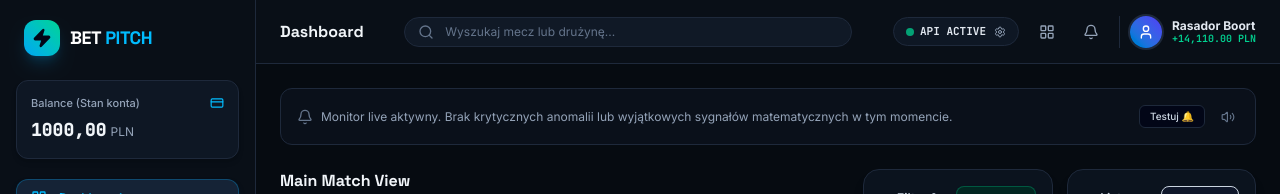
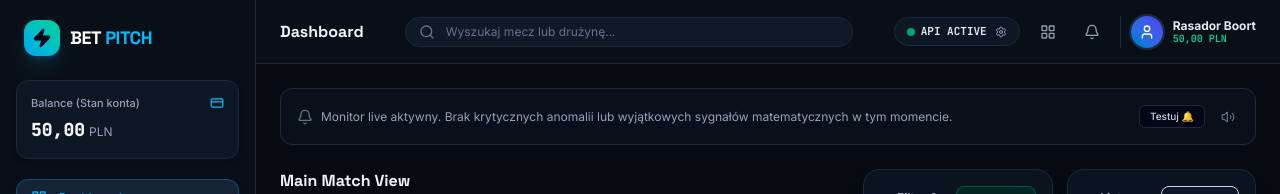
Before and after one commit to lukasz8423-code/AI-Pi-ka-, a React (Vite) app: page / in a window 1280 px wide. Shown: the top 194 px of the page. Built offline with nearby package versions, Linux system fonts and the light colour scheme.

Commit message:
Ujednolicenie salda bankrollu (50.00 PLN domyslnie), usuniecie rozbieznosci i czyszczenie starych danych z pamieci

```diff
--- a/src/App.tsx
+++ b/src/App.tsx
@@ -55,7 +55,7 @@ export default function App() {
 
   const [bankrollSettings, setBankrollSettings] = useState<BankrollSettings>(() => {
     const defaultBankroll: BankrollSettings = {
-      initial: 1000,
+      initial: 50.00,
       strategy: 'percent',
       parameter: 2,
     };
@@ -64,8 +64,10 @@ export default function App() {
       try {
         const parsed = JSON.parse(saved);
         if (parsed && typeof parsed === 'object') {
+          // Reset / sanitacja starych wartości (takich jak 1000, 14110 zł)
+          const isOldOrInvalid = !parsed.initial || parsed.initial === 1000 || parsed.initial >= 10000;
           return {
-            initial: parsed.initial || 1000,
+            initial: isOldOrInvalid ? 50.00 : Number(parsed.initial),
             strategy: parsed.strategy || 'percent',
             parameter: parsed.parameter || 2
           };
@@ -123,7 +125,13 @@ export default function App() {
       const resolved = matches.filter(m => m.status === 'wygrany' || m.status === 'przegrany');
       resolved.forEach(m => {
         const odd = m.kursZalecany || 1.8;
-        const stake = m.betPlaced?.stake ?? 100;
+        let stake = m.betPlaced?.stake;
+        if (typeof stake !== 'number' || stake <= 0) {
+          stake = bankrollSettings.strategy === 'flat'
+            ? Math.min(bal, bankrollSettings.parameter)
+            : Math.max(1, Math.round(bal * (bankrollSettings.parameter / 100) * 100) / 100);
+        }
+        if (stake > bal) stake = bal;
         if (m.status === 'wygrany') {
           bal += stake * (odd - 1);
         } else if (m.status === 'przegrany') {
@@ -134,7 +142,7 @@ export default function App() {
       console.error("Błąd salda:", e);
     }
     return Math.round(bal * 100) / 100;
-  }, [bankrollSettings.initial, matches]);
+  }, [bankrollSettings, matches]);
 
   // Aktualnie wybrany mecz
   const selectedMatch = useMemo(() => {
@@ -259,6 +267,7 @@ export default function App() {
           onOpenProfile={() => setShowProfileModal(true)}
           isApiActive={true}
           activeNotificationsCount={activeNotificationsCount}
+          balance={currentBalance}
         />
 
 
--- a/src/components/AppTopHeader.tsx
+++ b/src/components/AppTopHeader.tsx
@@ -9,6 +9,7 @@ interface AppTopHeaderProps {
   onOpenProfile: () => void;
   isApiActive: boolean;
   activeNotificationsCount?: number;
+  balance?: number;
 }
 
 export const AppTopHeader: React.FC<AppTopHeaderProps> = ({
@@ -19,6 +20,7 @@ export const AppTopHeader: React.FC<AppTopHeaderProps> = ({
   onOpenProfile,
   isApiActive,
   activeNotificationsCount = 0,
+  balance = 50,
 }) => {
 
   return (
@@ -99,7 +101,9 @@ export const AppTopHeader: React.FC<AppTopHeaderProps> = ({
           </div>
           <div className="hidden md:flex flex-col text-left">
             <span className="text-xs font-bold text-slate-200 leading-tight group-hover:text-sky-300 transition">Rasador Boort</span>
-            <span className="text-[10px] font-mono font-semibold text-emerald-400 leading-tight">+14,110.00 PLN</span>
+            <span className="text-[10px] font-mono font-semibold text-emerald-400 leading-tight">
+              {balance.toLocaleString('pl-PL', { minimumFractionDigits: 2, maximumFractionDigits: 2 })} PLN
+            </span>
           </div>
         </button>
       </div>
--- a/src/components/StatsHistory.tsx
+++ b/src/components/StatsHistory.tsx
@@ -298,9 +298,9 @@ export default function StatsHistory({
                 <label className="block text-[10px] text-slate-400 uppercase tracking-wider mb-1">Budżet początkowy (PLN)</label>
                 <input
                   type="number"
-                  min="100"
+                  min="1"
                   value={bankrollSettings.initial}
-                  onChange={(e) => handleUpdateSetting('initial', Math.max(100, parseFloat(e.target.value) || 100))}
+                  onChange={(e) => handleUpdateSetting('initial', Math.max(1, parseFloat(e.target.value) || 50))}
                   className="w-full bg-slate-900 border border-slate-800 rounded p-1.5 text-xs text-slate-100 outline-none focus:border-emerald-500 font-mono"
                 />
               </div>
--- a/src/components/UserProfileModal.tsx
+++ b/src/components/UserProfileModal.tsx
@@ -31,14 +31,14 @@ export const UserProfileModal: React.FC<UserProfileModalProps> = ({
   const wonCount = resolvedMatches.filter(m => m.status === 'wygrany').length;
   const lostCount = resolvedMatches.filter(m => m.status === 'przegrany').length;
   const totalBets = resolvedMatches.length;
-  const winRate = totalBets > 0 ? ((wonCount / totalBets) * 100).toFixed(1) : '78.4';
+  const winRate = totalBets > 0 ? ((wonCount / totalBets) * 100).toFixed(1) : '0.0';
   const profitPLN = currentBalance - bankrollSettings.initial;
-  const yieldPercent = bankrollSettings.initial > 0 ? ((profitPLN / bankrollSettings.initial) * 100).toFixed(1) : '14.1';
+  const yieldPercent = (bankrollSettings.initial > 0 && totalBets > 0) ? ((profitPLN / bankrollSettings.initial) * 100).toFixed(1) : '0.0';
 
   const handleSave = (e: React.FormEvent) => {
     e.preventDefault();
     onUpdateBankrollSettings({
-      initial: Math.max(10, Number(initialCapital) || 1000),
+      initial: Math.max(1, Number(initialCapital) || 50),
       strategy,
       parameter: Math.max(0.1, Number(parameter) || 2),
     });
@@ -50,11 +50,11 @@ export const UserProfileModal: React.FC<UserProfileModalProps> = ({
   };
 
   const handleResetCapital = () => {
-    setInitialCapital(1000);
+    setInitialCapital(50);
     setParameter(2);
     setStrategy('percent');
     onUpdateBankrollSettings({
-      initial: 1000,
+      initial: 50.00,
       strategy: 'percent',
       parameter: 2
     });
@@ -184,7 +184,7 @@ export const UserProfileModal: React.FC<UserProfileModalProps> = ({
                 className="text-[11px] text-slate-400 hover:text-slate-200 flex items-center gap-1 transition cursor-pointer"
               >
                 <RefreshCw className="w-3 h-3" />
-                Resetuj do 1000 PLN
+                Resetuj do 50.00 PLN
               </button>
 
               <button
```
